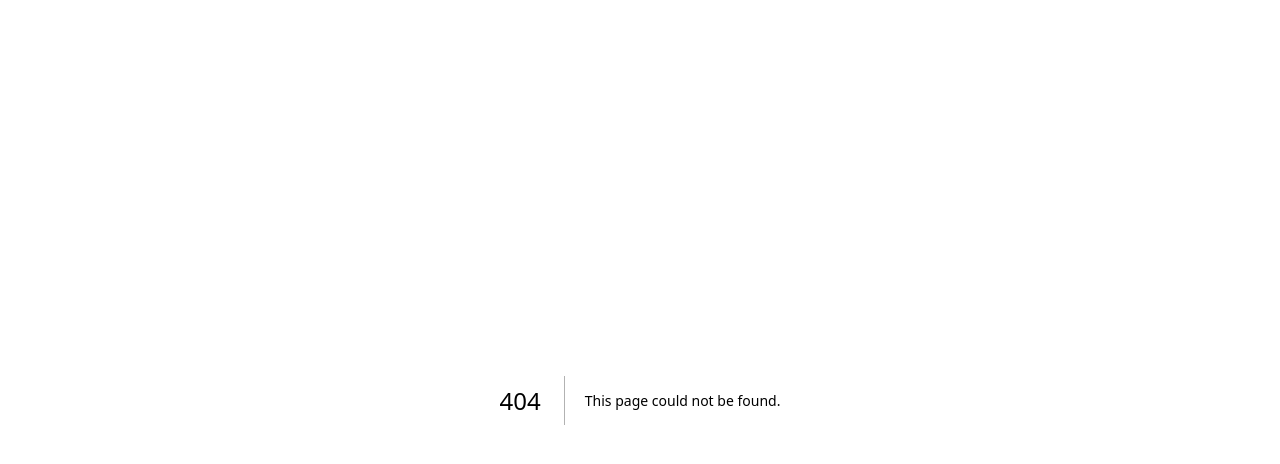
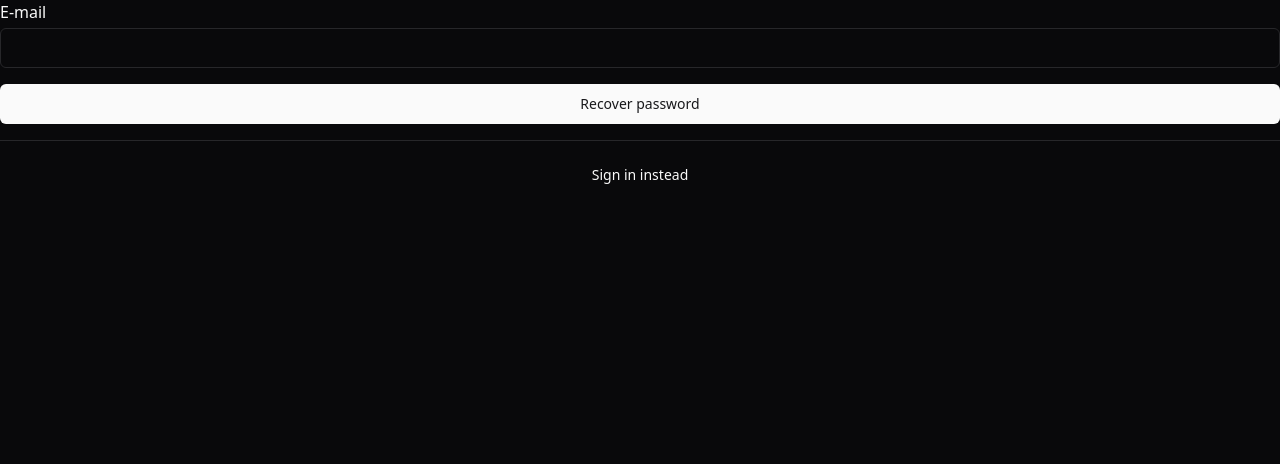
Before and after one commit to Vicentesan/next-saas-rbac, a Next.js app in the folder apps/web/: page /auth/forgot-password in a window 1280 px wide. Before the commit this address had no page. Shown: the top 464 px of the page. Built offline with nearby package versions, Linux system fonts and the light colour scheme.

Commit message:
feat(web): add forgot password page

```diff
--- /dev/null
+++ b/apps/web/src/app/auth/forgot-password/page.tsx
@@ -0,0 +1,25 @@
+import Link from 'next/link'
+
+import { Button } from '@/components/ui/button'
+import { Input } from '@/components/ui/input'
+
+export default function ForgotPasswordPage() {
+  return (
+    <form action="" className="space-y-4">
+      <div className="space-y-1">
+        <label htmlFor="email">E-mail</label>
+        <Input name="email" type="email" id="email" />
+      </div>
+
+      <Button type="submit" className="w-full">
+        Recover password
+      </Button>
+
+      <div className="h-px w-full bg-muted" />
+
+      <Button variant="link" className="w-full" size="sm">
+        <Link href="/auth/sign-in">Sign in instead</Link>
+      </Button>
+    </form>
+  )
+}
```
